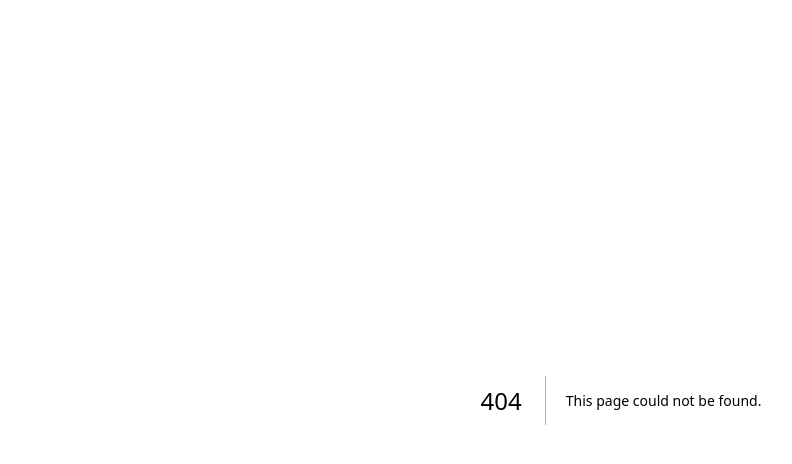
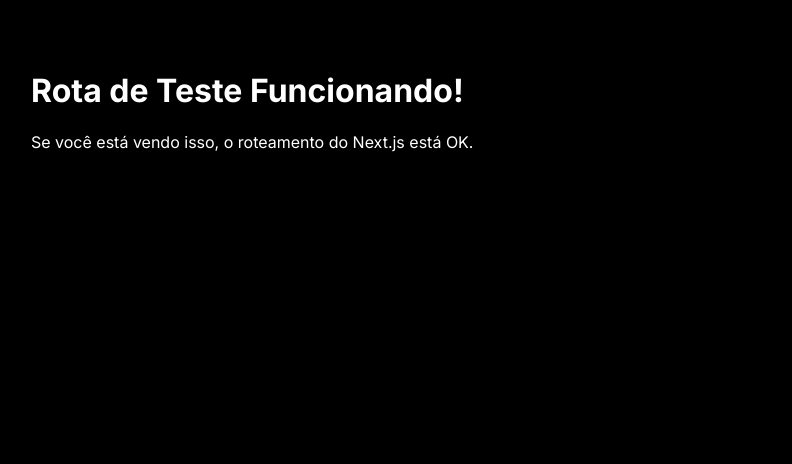
Before and after one commit to staxxDev-ai/Nexfin, a Next.js app in the folder web/: page /teste in a window 1280 px wide. Before the commit this address had no page. Shown: the top 464 px of the page, without its empty margins (19-811 px from the left). Built offline with nearby package versions, Linux system fonts and the light colour scheme.

Commit message:
debug: add test route to verify vercel routing

```diff
--- /dev/null
+++ b/web/app/teste/page.tsx
@@ -0,0 +1,6 @@
+export default function TestPage() {
+  return <div style={{ padding: 50, color: 'white', background: 'black', minHeight: '100vh' }}>
+    <h1>Rota de Teste Funcionando!</h1>
+    <p>Se você está vendo isso, o roteamento do Next.js está OK.</p>
+  </div>
+}
```
